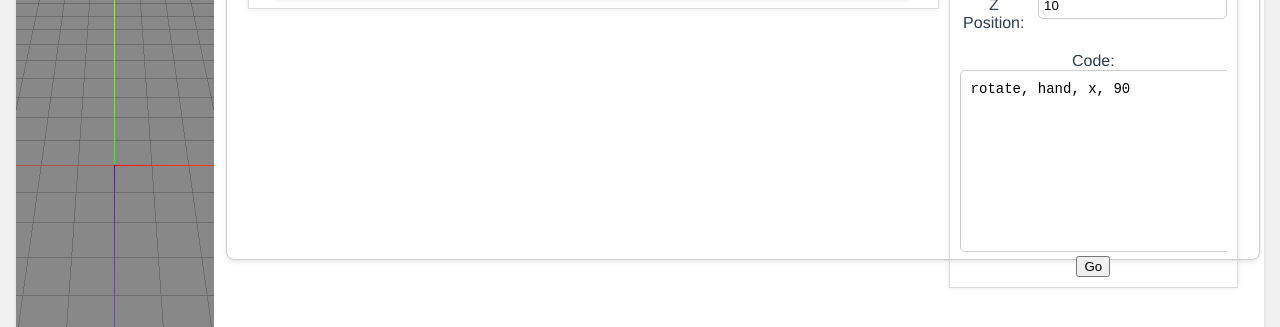
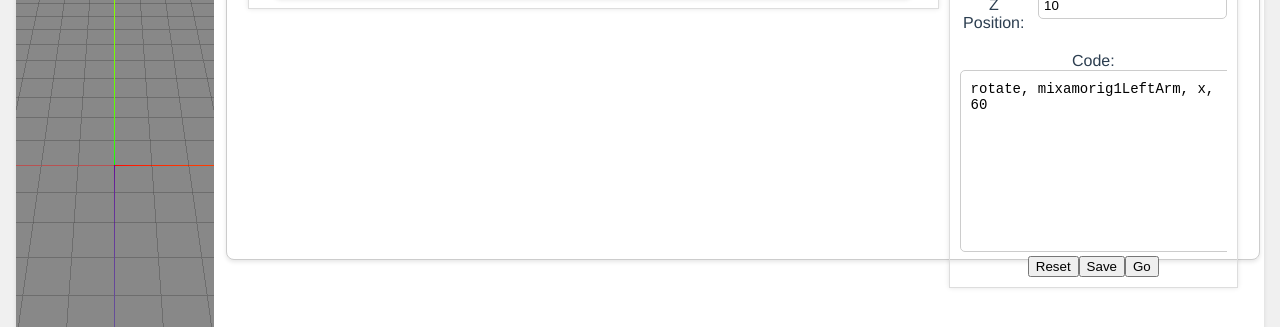
Before and after one commit to linklink111/pose-generator, a Vue app: page /generator in a window 1280 px wide. Shown: the part 374-701 px from the top of the page. Built offline with nearby package versions, Linux system fonts and the light colour scheme; no server answers.

Commit message:
PoseCode Success
PoseCode Success

```diff
--- a/src/components/ParameterPanel.vue
+++ b/src/components/ParameterPanel.vue
@@ -21,7 +21,10 @@
       </div>
       <div class="code-editor">
         <label for="code-input">Code:</label>
-        <textarea id="code-input" v-model="code" rows="10" placeholder="rotate, hand, x, 90"></textarea>
+        <textarea id="code-input" v-model="code" rows="10" placeholder="rotate, mixamorig1LeftArm, x, 60"></textarea>
+
+        <button @click="resetCode">Reset</button>
+        <button @click="saveCode">Save</button>
         <button @click="submitCode">Go</button>
       </div>
     </div>
@@ -39,10 +42,12 @@
       const cameraPositionX = ref(0);
       const cameraPositionY = ref(5);
       const cameraPositionZ = ref(10);
-      const code = ref('rotate, hand, x, 90\n');
+      const code = ref('rotate, mixamorig1LeftArm, x, 60\n');
 
       const submitCode = () => {
         const lines = code.value.split('\n').filter(line => line.trim() !== '');
+        // 清空之前的操作
+        store.commit('clearOperations');
 
         lines.forEach(line => {
           const [operation, boneName, direction, quantity] = line.split(', ').map(s => s.trim());
```
